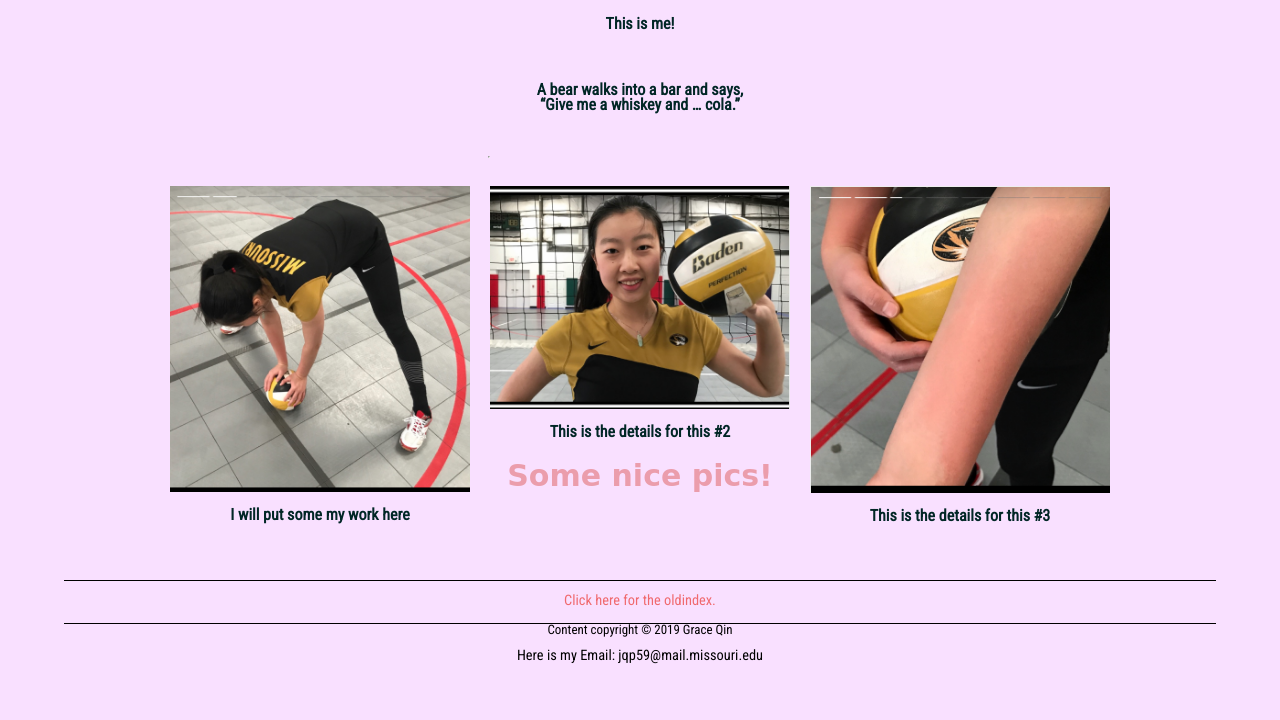
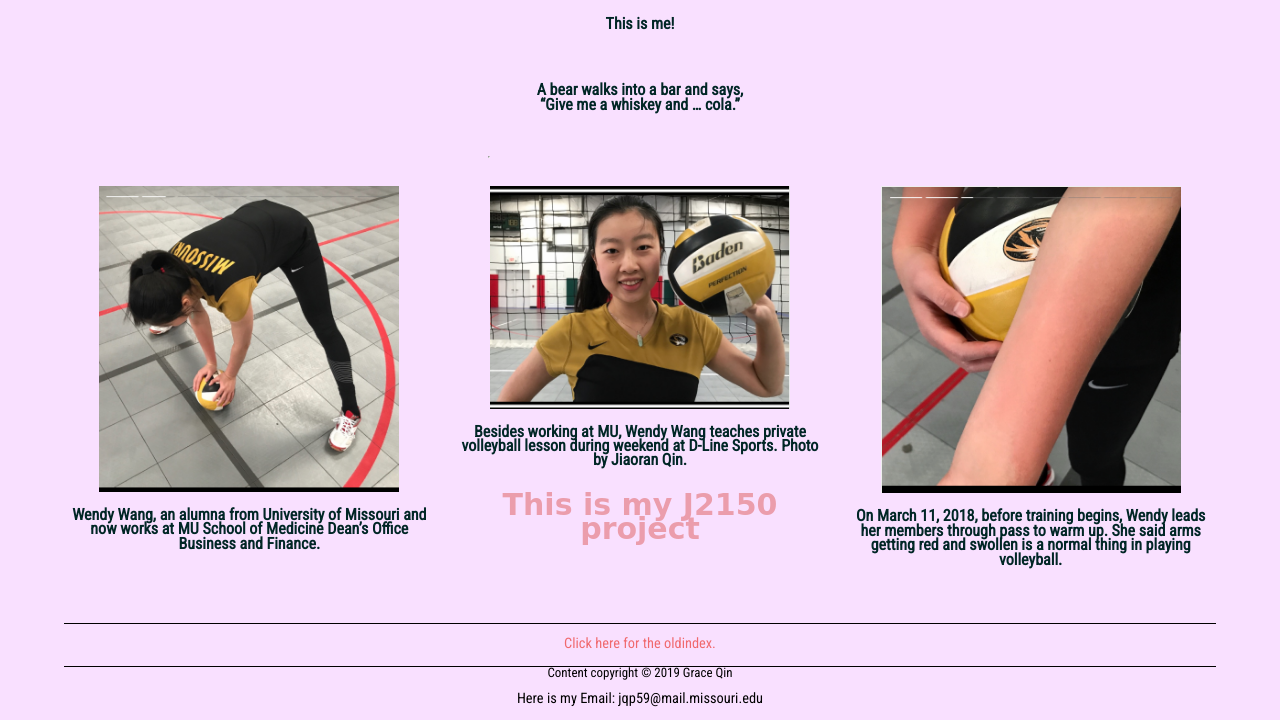
Before and after one commit to j4502-fs19/Jiaoran-Qin, a plain HTML site: page index.html in a window 1280 px wide. Shown: the part 685-1405 px from the top of the page. Before the commit the page ends 1362 px from the top, so only its background shows below. Drawn offline with Linux system fonts and the light colour scheme; a web font is replaced by a local one.

Commit message:
Add files via upload

```diff
--- a/index.html
+++ b/index.html
@@ -53,19 +53,19 @@
   <div id="main">
     <div id=<"first">
       <img src="d1.jpg" alt="this is the first pic" width="300px" />
-      <p>I will put some my work here</p>
+      <p>Wendy Wang, an alumna from University of Missouri and now works at MU School of Medicine Dean’s Office Business and Finance.</p>
     </div>
 
     <div id="second">
     <img src="d2.jpg" alt="this is the second pic" width="300px" />
-    <p>This is the details for this #2</p>
-    <h2>Some nice pics!</h2>
+    <p>Besides working at MU, Wendy Wang teaches private volleyball lesson during weekend at D-Line Sports. Photo by Jiaoran Qin.</p>
+    <h2>This is my J2150 project</h2>
     </div>
 
 
     <div id="third">
     <img src="d3.jpg" alt="this is the third pic" width="300px" />
-    <p>This is the details for this #3</p>
+    <p>On March 11, 2018, before training begins, Wendy leads her members through pass to warm up. She said arms getting red and swollen is a normal thing in playing volleyball.</p>
     </div>
   </div>
 
```
